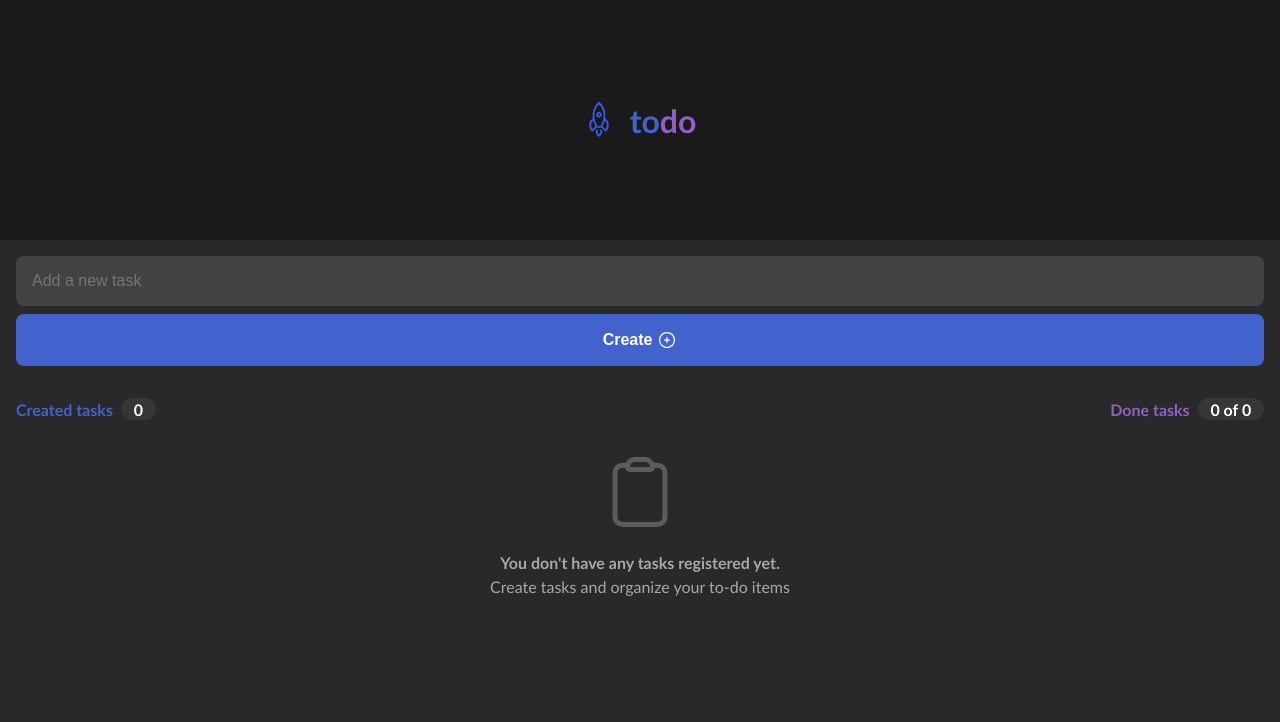
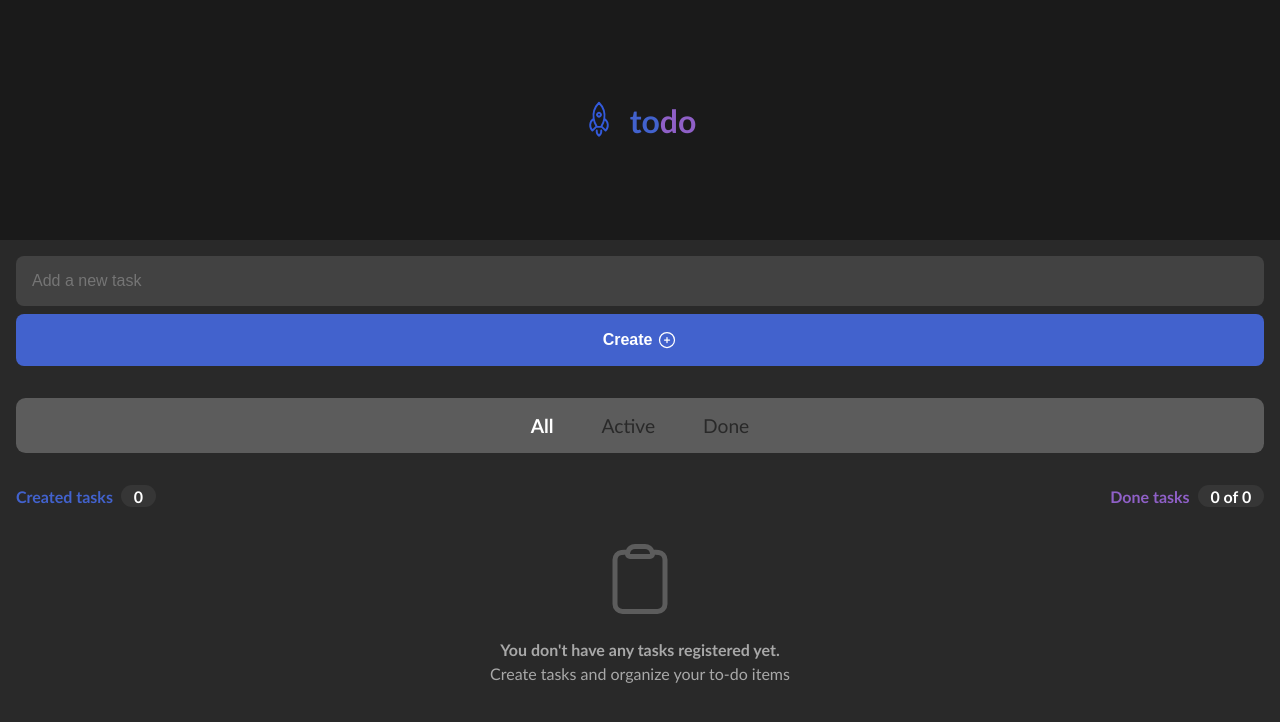
Before and after one commit to Artuchka/todo-ignite, a React (Create React App) app: page / in a window 1280 px wide. Shown: the top 722 px of the page. Built offline with nearby package versions, Linux system fonts and the light colour scheme.

Commit message:
added all&active&done filtering

```diff
--- a/src/App.jsx
+++ b/src/App.jsx
@@ -6,7 +6,9 @@ import { TodoList } from "./components/TodoList"
 const APP_PREFIX = "todoAppReact"
 
 function App() {
+	const filterStates = ["all", "active", "done"]
 	const [inputValue, setInputValue] = useState("")
+	const [filter, setFilter] = useState("all")
 	const [tasks, setTasks] = useState(getTasks() || [])
 	const [doneTasks, setDoneTasks] = useState(getDoneTasks() || [])
 
@@ -68,6 +70,7 @@ function App() {
 		handleDone,
 		handleDelete,
 		handleEdit,
+		filter,
 	}
 
 	return (
@@ -119,6 +122,20 @@ function App() {
 						</svg>
 					</button>
 				</div>
+				<ul className="filter-container">
+					{filterStates.map((state) => {
+						return (
+							<li
+								key={state}
+								className={filter == state ? "active" : ""}
+								onClick={() => setFilter(state)}
+							>
+								{state}
+							</li>
+						)
+					})}
+				</ul>
+
 				<div className="statuses-container">
 					<div className="status-box">
 						<span className="prop main-color">Created tasks</span>
--- a/src/components/TodoList.jsx
+++ b/src/components/TodoList.jsx
@@ -1,11 +1,20 @@
 import React from "react"
 
 export function TodoList(props) {
-	const { tasks, doneTasks, handleDone, handleDelete, handleEdit } = props
+	const { tasks, doneTasks, handleDone, handleDelete, handleEdit, filter } =
+		props
 	console.log(tasks.map(({ text }) => text))
 	return (
 		<ul className="todo-list">
-			{tasks.map((task) => (
+			{tasks
+				.filter(({ id }) => {
+					if (filter == "all") return true
+					if (filter == "done" && doneTasks.includes(id)) return true
+					if (filter == "active" && !doneTasks.includes(id))
+						return true
+					return false
+				})
+				.map((task) => (
 					<li key={task.id} className="todo-item">
 						<button
 							className={`btn btn--circle ${
--- a/src/main.scss
+++ b/src/main.scss
@@ -86,6 +86,27 @@ body {
 		padding: 0.7rem;
 		border: 0.2em solid $main-color;
 		background: transparent;
+	}
+}
+
+.filter-container {
+	margin-top: 2rem;
+	display: flex;
+	gap: 3rem;
+	font-size: 1.2rem;
+	justify-content: center;
+	background-color: lighten($bg-color, 20);
+	border-radius: 0.5em;
+	padding: 1rem;
+	list-style: none;
+	li {
+		color: $bg-color;
+		cursor: pointer;
+		text-transform: capitalize;
+		&.active {
+			color: white;
+			font-weight: bold;
+		}
 	}
 }
 
```
Lines whose indentation alone changed are shown as unchanged.
